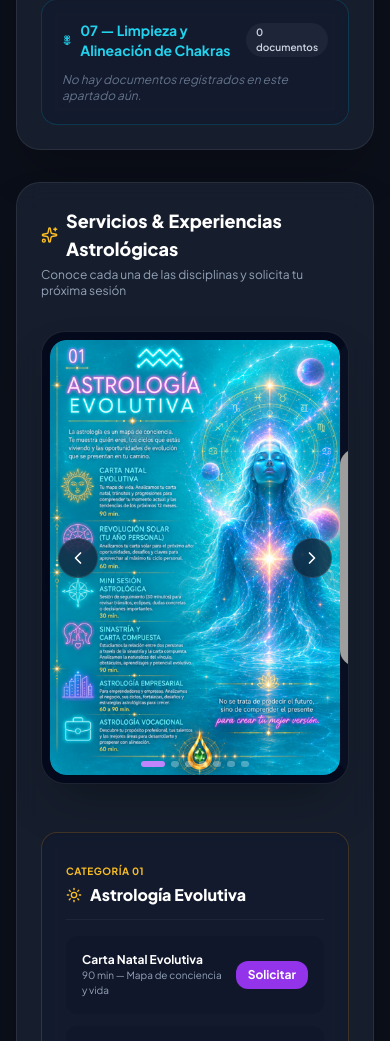
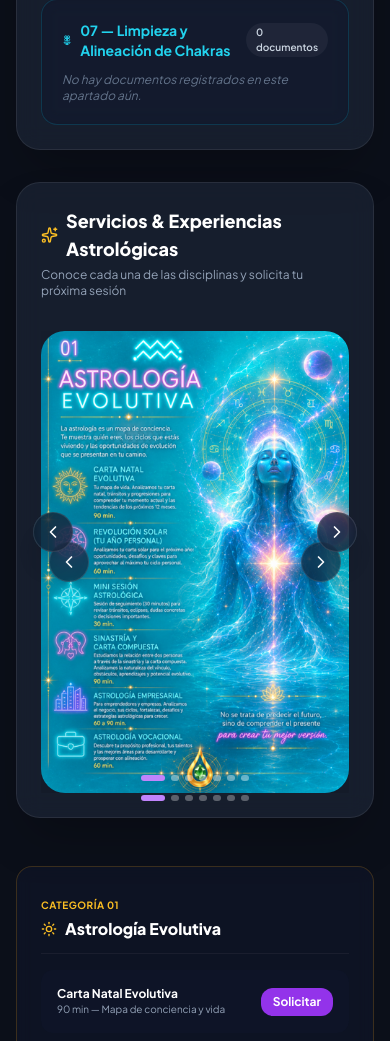
Before and after one commit to ItsVal00/Sistema, a Flask app: page /mi-cuenta in a window 390 px wide. Shown: the part 1438-2479 px from the top of the page. Run offline with Flask 3, Linux system fonts and the light colour scheme; a user stored in the database is signed in; tables that the repository leaves empty hold one stand-in row (values such as "Sample post"); a database or web service that is not in the repository returns one stand-in record (values such as "Sample title"); parts of the project's set-up code (start-up, migrations or seed data) failed here and were passed over; some libraries are stand-ins or nearby versions; grey boxes are pictures that could not be loaded.

Commit message:
Update cliente_portal.html

```diff
--- a/templates/cliente_portal.html
+++ b/templates/cliente_portal.html
@@ -183,53 +183,77 @@
                 <p class="text-xs text-slate-400 mt-1">Conoce cada una de las disciplinas y solicita tu próxima sesión</p>
             </div>
 
-            <!-- CARRUSEL VISUAL DE SERVICIOS LIMPIO -->
-            <div class="relative group max-w-2xl mx-auto overflow-hidden rounded-3xl border border-white/10 bg-slate-950/80 shadow-2xl p-2 md:p-3">
+
+            <!-- CARRUSEL VISUAL DE SERVICIOS (SIN RECUADRO DE FONDO) -->
+            <div class="relative group max-w-lg md:max-w-xl mx-auto overflow-hidden">
                 <div id="carrusel-slides" class="flex transition-transform duration-500 ease-out">
 
                     <!-- Slide 1: Astrología Evolutiva -->
-                    <div class="min-w-full flex items-center justify-center rounded-2xl overflow-hidden bg-slate-900/50">
+                    <div class="min-w-full flex items-center justify-center">
                         <img src="{{ url_for('static', filename='img/01_astrologia_evolutiva.png') }}"
-                             alt="01 Astrología Evolutiva" class="w-full h-auto max-h-[78vh] object-contain rounded-2xl">
+                            alt="01 Astrología Evolutiva"
+                            class="w-full h-auto max-h-[82vh] object-contain rounded-3xl shadow-2xl">
                     </div>
 
                     <!-- Slide 2: Tarot Evolutivo -->
-                    <div class="min-w-full flex items-center justify-center rounded-2xl overflow-hidden bg-slate-900/50">
+                    <div class="min-w-full flex items-center justify-center">
                         <img src="{{ url_for('static', filename='img/02_tarot_evolutivo.png') }}"
-                             alt="02 Tarot Evolutivo" class="w-full h-auto max-h-[78vh] object-contain rounded-2xl">
+                            alt="02 Tarot Evolutivo"
+                            class="w-full h-auto max-h-[82vh] object-contain rounded-3xl shadow-2xl">
                     </div>
 
                     <!-- Slide 3: Magia Planetaria -->
-                    <div class="min-w-full flex items-center justify-center rounded-2xl overflow-hidden bg-slate-900/50">
+                    <div class="min-w-full flex items-center justify-center">
                         <img src="{{ url_for('static', filename='img/03_magia_planetaria.png') }}"
-                             alt="03 Magia Planetaria" class="w-full h-auto max-h-[78vh] object-contain rounded-2xl">
+                            alt="03 Magia Planetaria"
+                            class="w-full h-auto max-h-[82vh] object-contain rounded-3xl shadow-2xl">
                     </div>
 
                     <!-- Slide 4: Canalización -->
-                    <div class="min-w-full flex items-center justify-center rounded-2xl overflow-hidden bg-slate-900/50">
+                    <div class="min-w-full flex items-center justify-center">
                         <img src="{{ url_for('static', filename='img/04_canalizacion.png') }}"
-                             alt="04 Canalización" class="w-full h-auto max-h-[78vh] object-contain rounded-2xl">
+                            alt="04 Canalización"
+                            class="w-full h-auto max-h-[82vh] object-contain rounded-3xl shadow-2xl">
                     </div>
 
                     <!-- Slide 5: Radiestesia -->
-                    <div class="min-w-full flex items-center justify-center rounded-2xl overflow-hidden bg-slate-900/50">
+                    <div class="min-w-full flex items-center justify-center">
                         <img src="{{ url_for('static', filename='img/05_radiestesia.png') }}"
-                             alt="05 Radiestesia" class="w-full h-auto max-h-[78vh] object-contain rounded-2xl">
+                            alt="05 Radiestesia"
+                            class="w-full h-auto max-h-[82vh] object-contain rounded-3xl shadow-2xl">
                     </div>
 
                     <!-- Slide 6: Astrología del Dinero -->
-                    <div class="min-w-full flex items-center justify-center rounded-2xl overflow-hidden bg-slate-900/50">
+                    <div class="min-w-full flex items-center justify-center">
                         <img src="{{ url_for('static', filename='img/06_astrologia_dinero.png') }}"
-                             alt="06 Astrología del Dinero" class="w-full h-auto max-h-[78vh] object-contain rounded-2xl">
+                            alt="06 Astrología del Dinero"
+                            class="w-full h-auto max-h-[82vh] object-contain rounded-3xl shadow-2xl">
                     </div>
 
                     <!-- Slide 7: Chakras -->
-                    <div class="min-w-full flex items-center justify-center rounded-2xl overflow-hidden bg-slate-900/50">
+                    <div class="min-w-full flex items-center justify-center">
                         <img src="{{ url_for('static', filename='img/07_chakras.png') }}"
-                             alt="07 Limpieza de Chakras" class="w-full h-auto max-h-[78vh] object-contain rounded-2xl">
+                            alt="07 Limpieza de Chakras"
+                            class="w-full h-auto max-h-[82vh] object-contain rounded-3xl shadow-2xl">
                     </div>
 
                 </div>
+
+                <!-- Botones de Navegación Flotantes -->
+                <button onclick="prevSlide()" class="absolute left-2 top-1/2 -translate-y-1/2 w-10 h-10 rounded-full bg-slate-900/60 hover:bg-purple-600/90 text-white backdrop-blur-md flex items-center justify-center transition border border-white/10 shadow-lg z-20">
+                    <i data-lucide="chevron-left" class="w-5 h-5"></i>
+                </button>
+                <button onclick="nextSlide()" class="absolute right-2 top-1/2 -translate-y-1/2 w-10 h-10 rounded-full bg-slate-900/60 hover:bg-purple-600/90 text-white backdrop-blur-md flex items-center justify-center transition border border-white/10 shadow-lg z-20">
+                    <i data-lucide="chevron-right" class="w-5 h-5"></i>
+                </button>
+
+                <!-- Indicadores de Puntos Minimalistas -->
+                <div class="absolute bottom-3 inset-x-0 flex justify-center items-center gap-1.5 z-20">
+                    {% for i in range(7) %}
+                    <button type="button" data-slide="{{ i }}" class="carrusel-dot h-1.5 rounded-full transition-all {% if i == 0 %}bg-purple-400 w-6{% else %}bg-white/40 w-2 hover:bg-white/80{% endif %}"></button>
+                    {% endfor %}
+                </div>
+            </div>
 
                 <!-- Botones de Navegación Flotantes -->
                 <button onclick="prevSlide()" class="absolute left-4 top-1/2 -translate-y-1/2 w-10 h-10 rounded-full bg-slate-900/70 hover:bg-purple-600/90 text-white backdrop-blur-md flex items-center justify-center transition border border-white/10 shadow-xl z-20">
```
